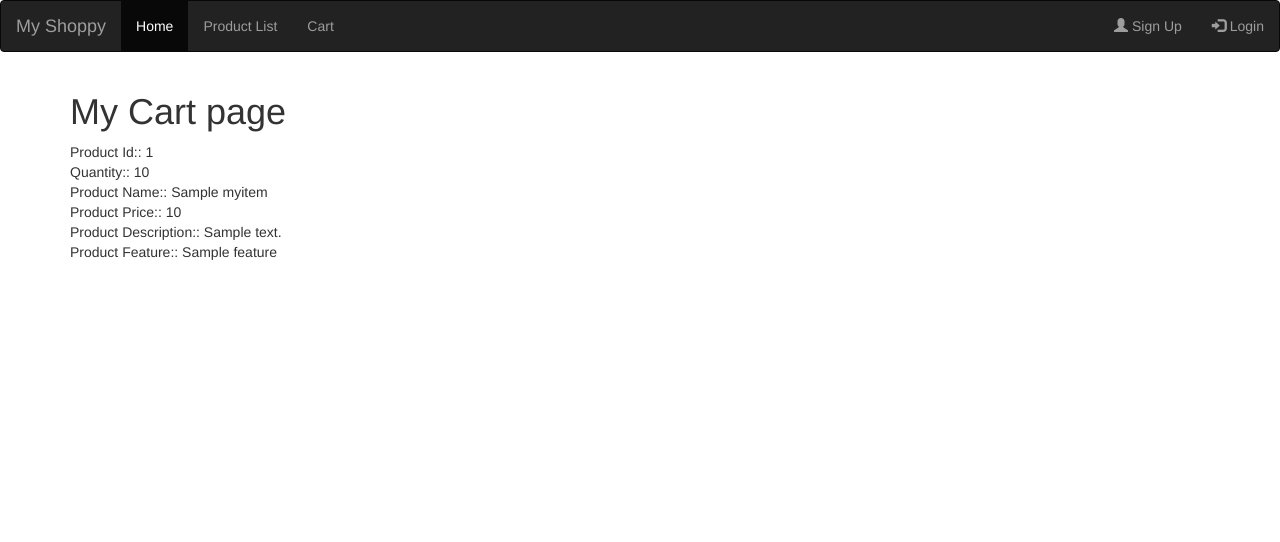
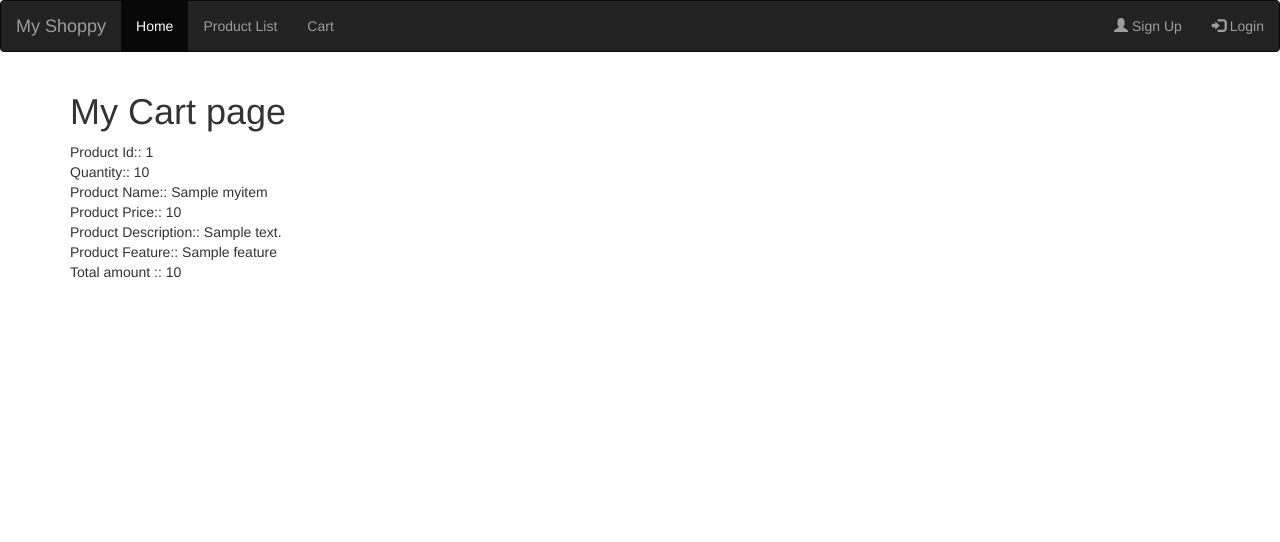
Before and after one commit to jenicks9744/Django_shoppy, a Django app: template home/templates/mycart.html in a window 1280 px wide. Shown: the top 542 px of the page. Run offline with Django 4.2, Linux system fonts and the light colour scheme; the template is opened without the code that fills it: most values are stand-ins (such as "Sample title", 1, 10 or a date in 2020); some libraries are stand-ins or nearby versions.

Commit message:
total amount added to cart

```diff
--- a/home/templates/mycart.html
+++ b/home/templates/mycart.html
@@ -10,6 +10,7 @@ Product Name:: {{ i.Name }}<br>
 Product Price:: {{ i.price }}<br>
 Product Description:: {{i.description}}<br>
 Product Feature:: {{i.Feature}}<br>
+Total amount :: {{i.total}}<br>
 <br><br><br>
 {% endfor %}
 
--- a/home/views.py
+++ b/home/views.py
@@ -125,7 +125,8 @@ def viewCart(request):
                     'Name':db.name,
                     'price':db.price,
                     'description':db.desc,
-                    'Feature':db.feature
+                    'Feature':db.feature,
+                    'total':int(quantity)*int(db.price)
                 })
             data ={"myitems":itemdb}
 
```
Also changed, not shown: db.sqlite3.
